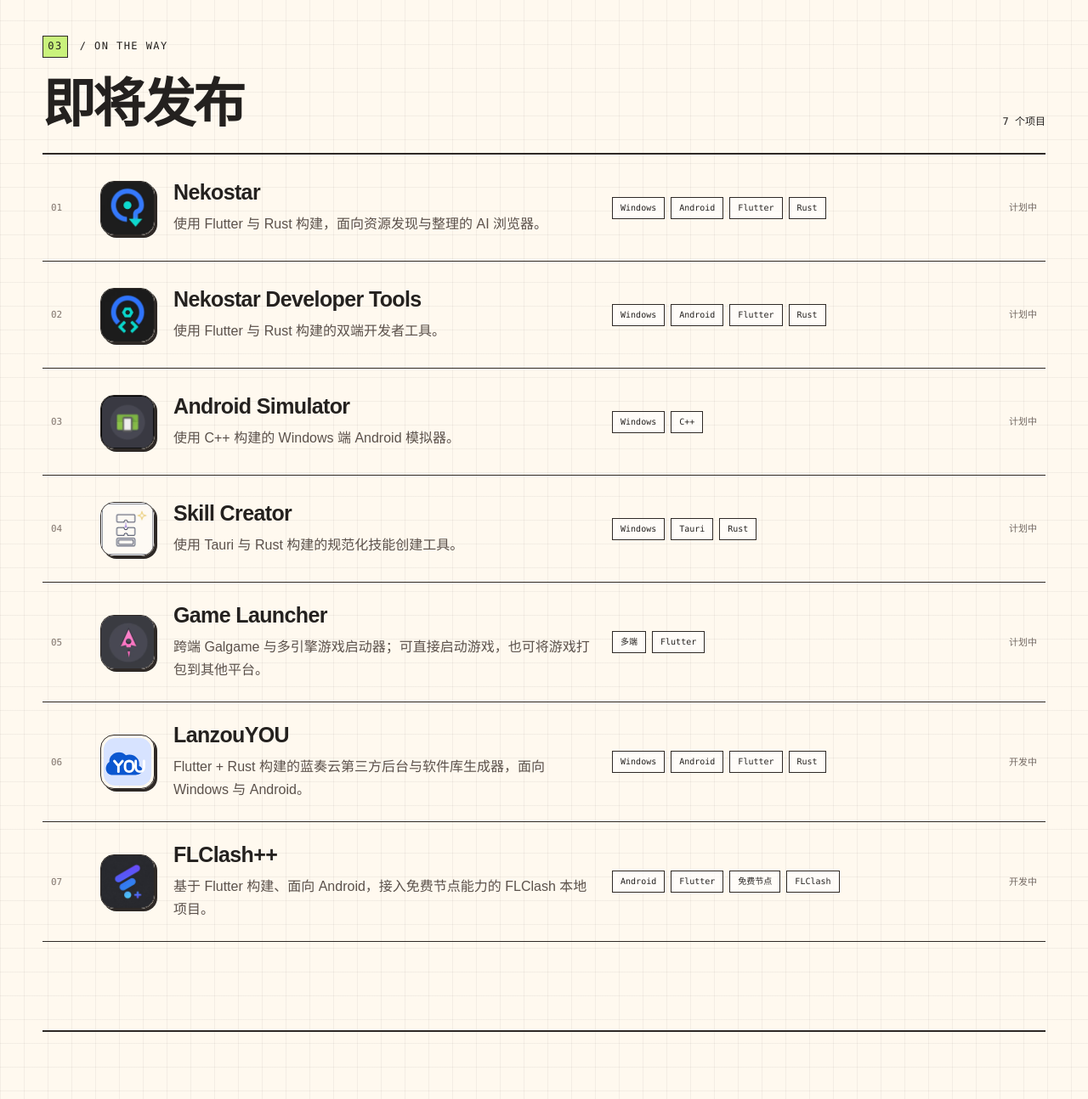
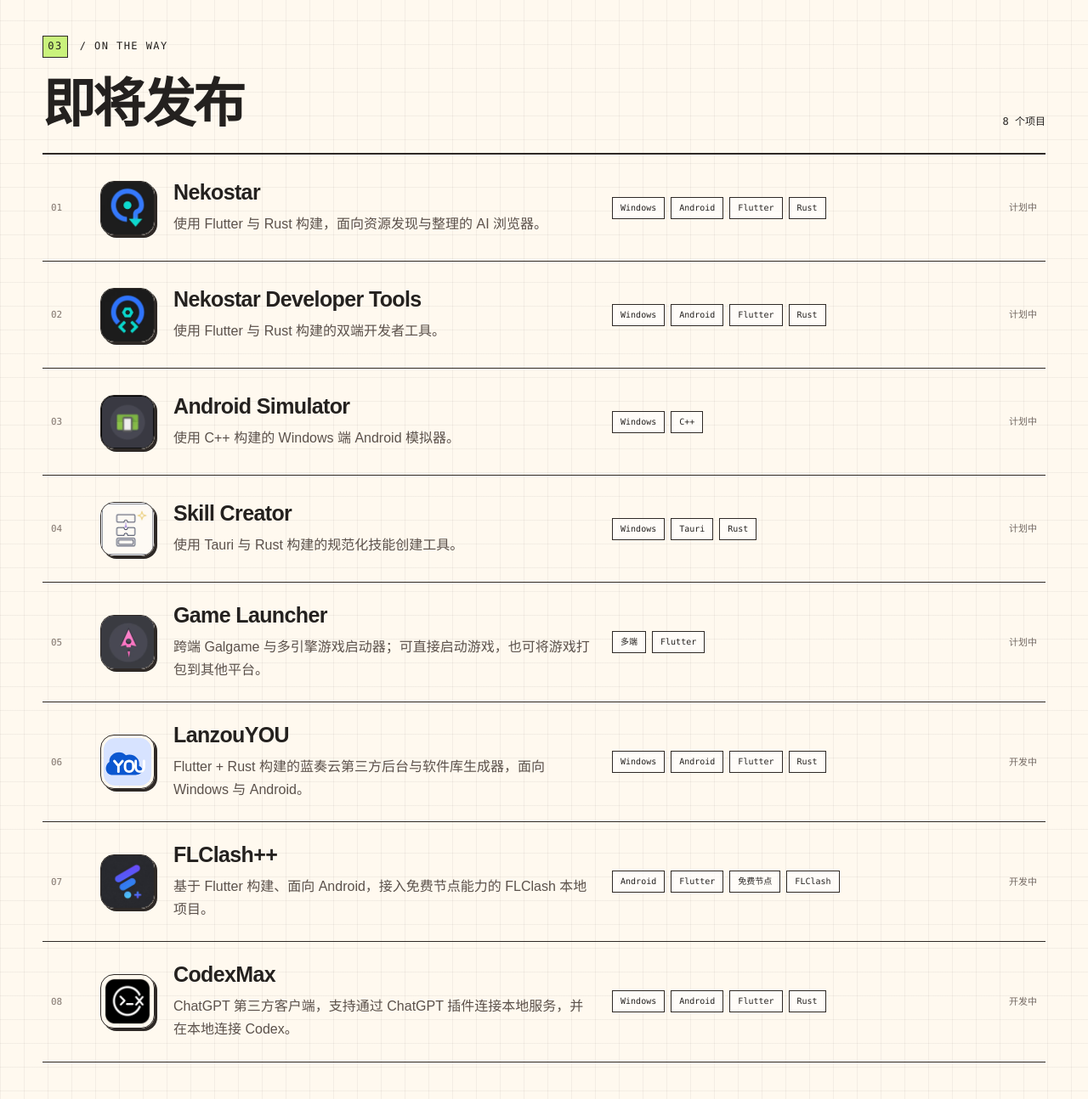
Before and after one commit to nekobyran/remote, a plain HTML site: page index.html in a window 1280 px wide. Shown: the part 1600-2894 px from the top of the page at 85% size. Drawn offline with Linux system fonts and the light colour scheme.

Commit message:
Add CodexMax to nkbr.cc roadmap

```diff
--- a/index.html
+++ b/index.html
@@ -167,7 +167,7 @@
               <p class="eyebrow"><span>03</span> / ON THE WAY</p>
               <h2 id="roadmap-title">即将发布</h2>
             </div>
-            <p>7 个项目</p>
+            <p>8 个项目</p>
           </div>
 
           <ol class="roadmap-list">
@@ -261,6 +261,19 @@
               </div>
               <span class="roadmap-status">开发中</span>
             </li>
+
+            <li class="roadmap-item">
+              <span class="roadmap-number">08</span>
+              <img class="roadmap-icon" src="/codexmax-icon.png" alt="" width="64" height="64" loading="lazy" decoding="async" />
+              <div class="roadmap-copy">
+                <h3>CodexMax</h3>
+                <p>ChatGPT 第三方客户端，支持通过 ChatGPT 插件连接本地服务，并在本地连接 Codex。</p>
+              </div>
+              <div class="roadmap-tags" aria-label="平台与技术">
+                <span>Windows</span><span>Android</span><span>Flutter</span><span>Rust</span>
+              </div>
+              <span class="roadmap-status">开发中</span>
+            </li>
           </ol>
         </section>
         <section class="sponsor-section" aria-labelledby="sponsor-title">
--- a/worker.js
+++ b/worker.js
@@ -8,6 +8,7 @@
   'assets/sponsor.jpg',
   'lanzouyou-icon.svg',
   'flclash-plusplus-icon.png',
+  'codexmax-icon.png',
   'nekostar-icon.webp',
   'nekostar-devtools-icon.webp',
   'android-simulator-icon.webp',
```
Also changed, not shown: codexmax-icon.png (added), 1 other file.
